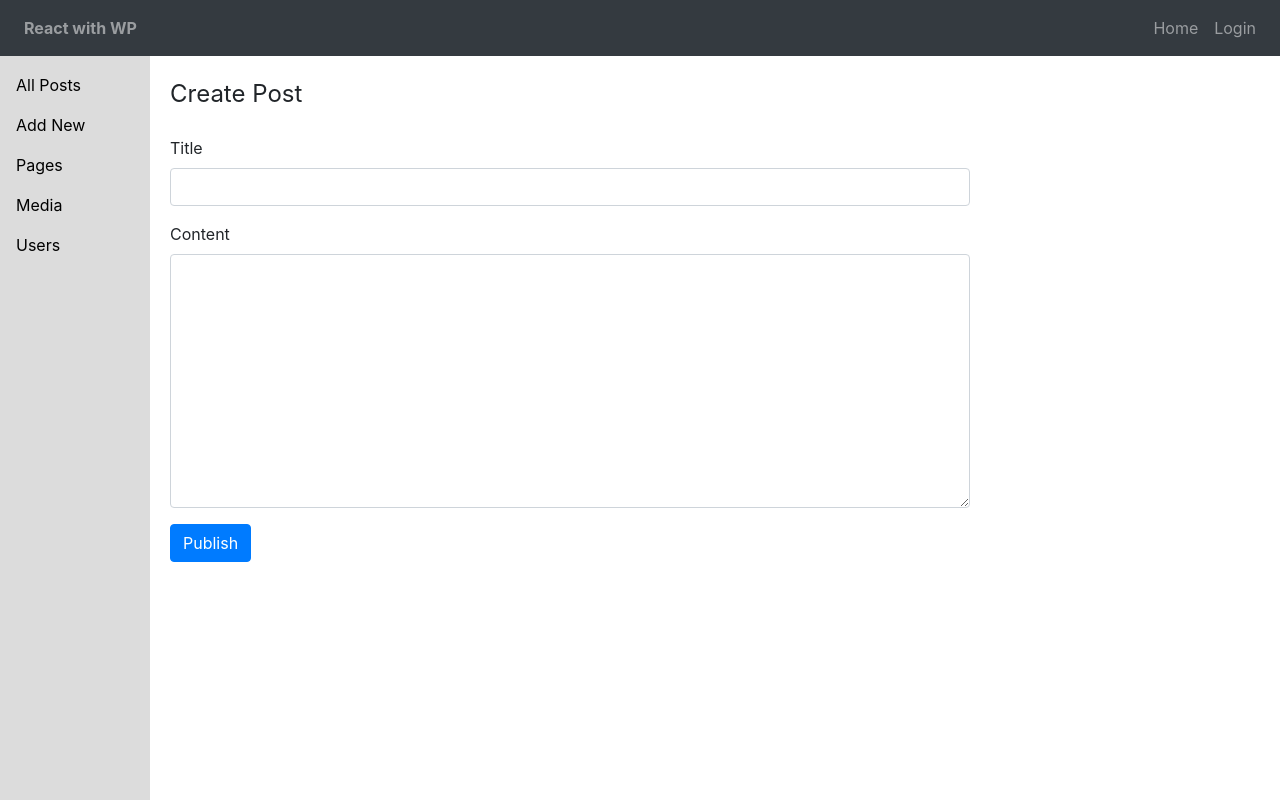
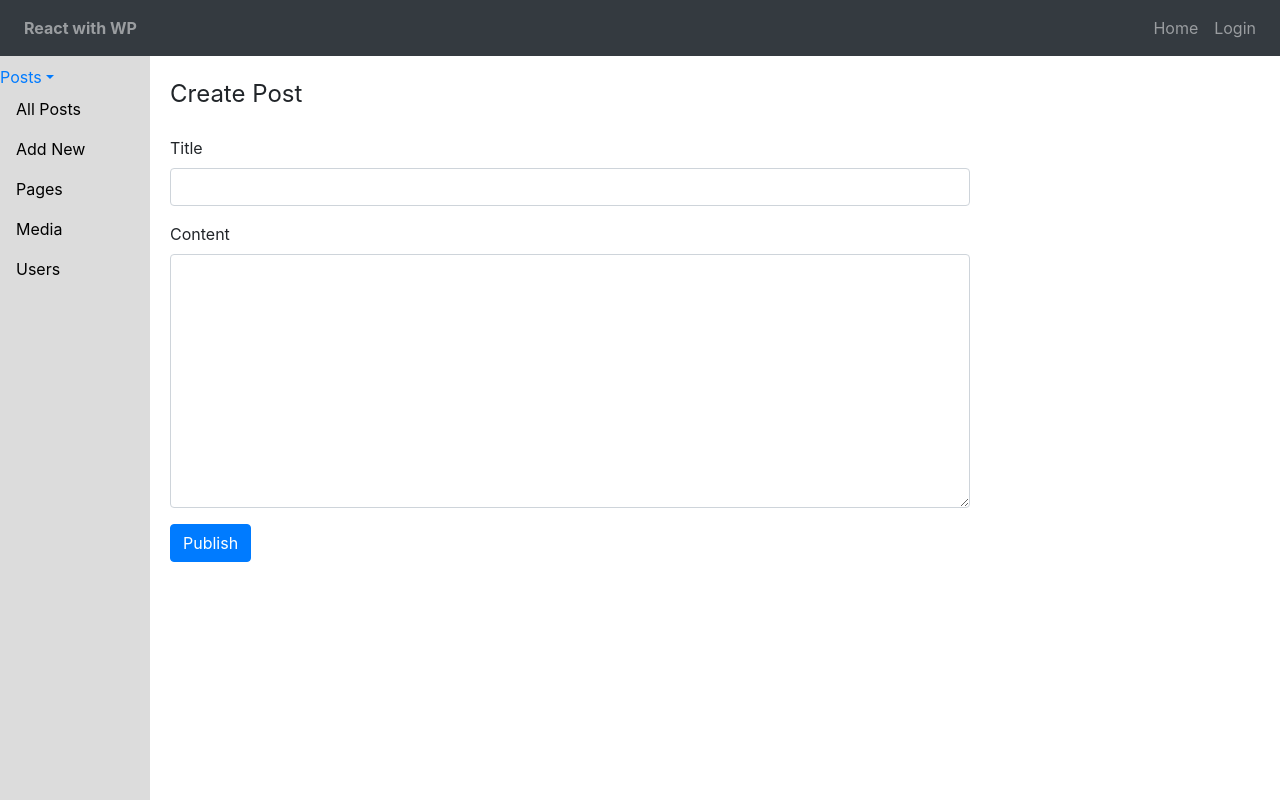
Before and after one commit to ma4ine/react-wordpress, a React (Create React App) app: page /dashboard/create-post in a window 1280 px wide. Built offline with nearby package versions, Linux system fonts and the light colour scheme.

Commit message:
React context add

```diff
--- a/src/App.js
+++ b/src/App.js
@@ -6,11 +6,13 @@ import SinglePost from './components/SinglePost';
 import Login from './components/Login';
 import Dashboard from './components/dashboard/Dashboard';
 import CreatePost from './components/dashboard/posts/CreatePost';
+import AppProvider from './components/context/AppProvider';
 
 export class App extends React.Component {
+
   render() {
     return (
-      <div>
+      <AppProvider>
         <Router>
           <Home path="/" />
           <Login path="/login" />
@@ -18,7 +20,7 @@ export class App extends React.Component {
           <CreatePost path="/dashboard/create-post" />
           <SinglePost path="/post/:id" />
         </Router>
-      </div>
+      </AppProvider>
     )
   }
 }
--- a/src/components/Login.js
+++ b/src/components/Login.js
@@ -32,7 +32,7 @@ export class Login extends React.Component {
     this.setState( {loading: true}, () => {
       axios.post( `${siteUrl}/wp-json/jwt-auth/v1/token`, loginData )
         .then( res => {
-          console.warn( res.data );
+
           if ( res.data.token === undefined ) {
             this.setState( { error: res.data.message, loading: false } );
             return;
@@ -51,8 +51,7 @@ export class Login extends React.Component {
           } );
         })
         .catch( err => {
-          console.log(err);
-          // this.setState( { error: err.responce.data, loading: false } )
+          this.setState( { error: err.response.data, loading: false } )
         } )
     } )
   };
--- a/src/components/NavLink.js
+++ b/src/components/NavLink.js
@@ -1,10 +1,6 @@
 import React, { Component } from 'react';
 
 export class NavLink extends Component {
-
-  // constructor( props ) {
-	// 	super( props );
-  // };
 
   render() {
     return (
--- /dev/null
+++ b/src/components/context/AppContext.js
@@ -0,0 +1,8 @@
+import React, { createContext } from 'react';
+
+const AppContext = React.createContext( [
+  {},
+  () => {}
+] );
+
+export default AppContext;
--- /dev/null
+++ b/src/components/context/AppProvider.js
@@ -0,0 +1,29 @@
+import AppContext from "./AppContext";
+import React, { useState, useEffect } from 'react';
+
+const AppProvider = ( props ) => {
+
+  const [ store, setStore ] = useState( {
+    userName: '',
+    token: '',
+    activeMenu: {},
+    sidebarActive: true
+  } );
+
+  useEffect( () => {
+    const token = localStorage.getItem( 'token' );
+    const userName = localStorage.getItem( 'userName' );
+
+    setStore( { ...store, token, userName } );
+
+  }, [] );
+
+  return (
+    <AppContext.Provider value={ [ store, setStore ] }>
+      { props.children }
+    </AppContext.Provider>
+  )
+
+};
+
+export default AppProvider;
--- a/src/components/dashboard/posts/CreatePost.js
+++ b/src/components/dashboard/posts/CreatePost.js
@@ -18,6 +18,10 @@ class CreatePost extends React.Component {
       message: ''
     }
   }
+
+  createMarkup = ( data ) => ({
+    __html: data
+  });
 
   handleFormSubmit = ( event ) => {
     event.preventDefault();
@@ -41,16 +45,19 @@ class CreatePost extends React.Component {
       }
     } )
       .then( res => {
-        console.log(res);
         this.setState( {
           loading: false,
           postCreated: !! res.data.id,
           message: res.data.id ? 'New post created' : ''
         } )
       } )
-      .catch( err => {{
-        this.setState( { loading: false, message: err.response.data.message } )
-      }} )
+      .catch( err => {
+        this.setState( {
+          loading: false,
+          postCreated: false,
+          message: err.response.data.message
+        } )
+      } )
   }
 
   handleInputChange = ( event ) => {
@@ -60,14 +67,13 @@ class CreatePost extends React.Component {
   render() {
 
     const { loading, message, postCreated } = this.state;
-    console.warn( 'state', this.state );
 
     return (
       <DashboardLayout>
         <form onSubmit={ this.handleFormSubmit } className="mt-0" style={{ maxWidth: '800px' }}>
           <legend className="mb-4">Create Post</legend>
 
-          { message ? <div className={ `alert ${ postCreated ? 'alert-success' : 'alert-danger' }` }>{message}</div> : '' }
+          { message ? <div className={ `alert ${ postCreated ? 'alert-success' : 'alert-danger' }` } dangerouslySetInnerHTML={ this.createMarkup( message ) } /> : '' }
 
           {/* Title */}
           <div className="form-group">
--- a/src/components/dashboard/sidebar/SidebarMenu.js
+++ b/src/components/dashboard/sidebar/SidebarMenu.js
@@ -1,17 +1,20 @@
-// import React, { useState } from 'react';
-import React from 'react';
+import React, { useState, useContext } from 'react';
+import AppContext from '../../context/AppContext';
 // import { getUserName } from "../../functions";
 import NavLink from "../../NavLink";
 
 const SidebarMenu = ( props ) => {
 
-  // const [ subMenuActive, setSubMenuActive ] = useState( false );
+  const [ store, setStore ] = useContext( AppContext );
+  console.warn( 'store', store );
+
+  const [ subMenuActive, setSubMenuActive ] = useState( false );
   // const userName = ( getUserName() ) ? getUserName() : '';
 
   return (
     <nav id="sidebar" className={ props.active ? 'sidebar active' : 'sidebar' }>
       <ul className="list-unstyled components">
-        {/* <li className="active"> */}
+        <li className="active">
           {/* <NavLink
             to="/#"
             data-toggle="collapse"
@@ -21,7 +24,15 @@ const SidebarMenu = ( props ) => {
           >
             Posts
           </NavLink> */}
+          <a
+            href="/#"
+            data-toggle="collapse"
+            aria-expanded={ subMenuActive }
+            className={ `dropdown-toggle ${ ! subMenuActive ? 'collapsed' : '' }` }
+            onClick={ () => setSubMenuActive( ! subMenuActive ) }
+          >Posts</a>
           {/* <ul className={ `collapse list-unstyled ${ subMenuActive ? 'show' : '' }` } id="homeSubmenu"> */}
+          <ul className={ `list-unstyled ${ subMenuActive ? 'show' : '' }` } id="homeSubmenu">
             <li>
               <NavLink to="/">All Posts</NavLink>
             </li>
@@ -31,8 +42,8 @@ const SidebarMenu = ( props ) => {
             <li><a className="nav-link sidebar-link" href="/#">Pages</a></li>
             <li><a className="nav-link sidebar-link" href="/#">Media</a></li>
             <li><a className="nav-link sidebar-link" href="/#">Users</a></li>
-          {/* </ul> */}
-        {/* </li> */}
+          </ul>
+        </li>
       </ul>
     </nav>
   )
```
Also changed, not shown: 1 other file (tests, documents, lock files or other folders).
